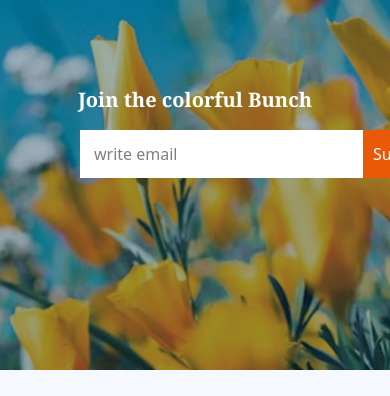
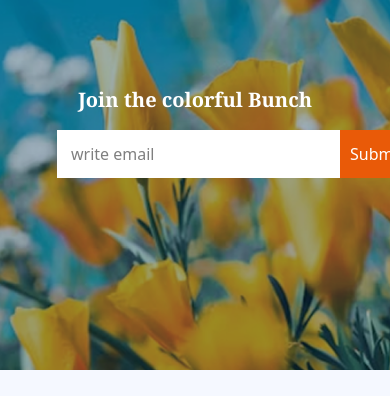
Before and after one commit to kazi-Masum1011/flower-market, a plain HTML site: page index.html in a window 390 px wide. Shown: the part 4760-5156 px from the top of the page. Drawn offline with nearby package versions, Linux system fonts and the light colour scheme.

Commit message:
fixd the input padding

```diff
--- a/style.css
+++ b/style.css
@@ -175,7 +175,7 @@
    }
    .input-grid{
     display: flex;
-    padding-left: 80px;
+    padding-left: 57px;
     width: 100%;
    }
     .input1{
```
